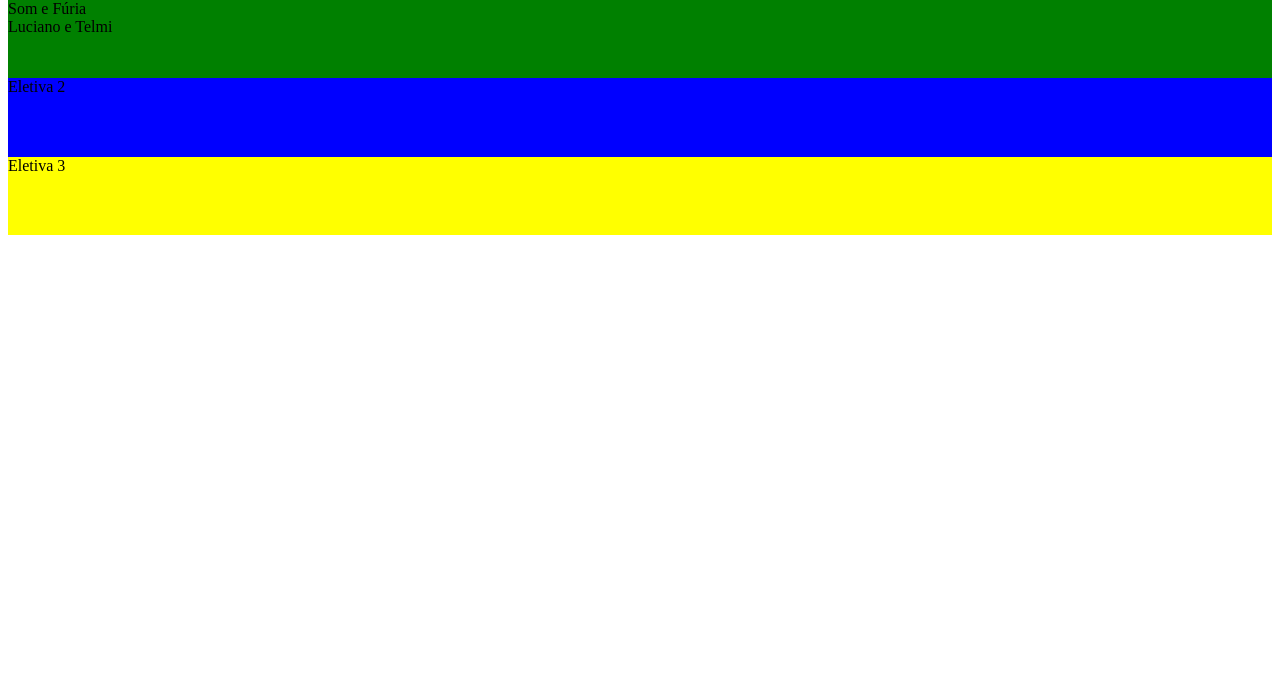
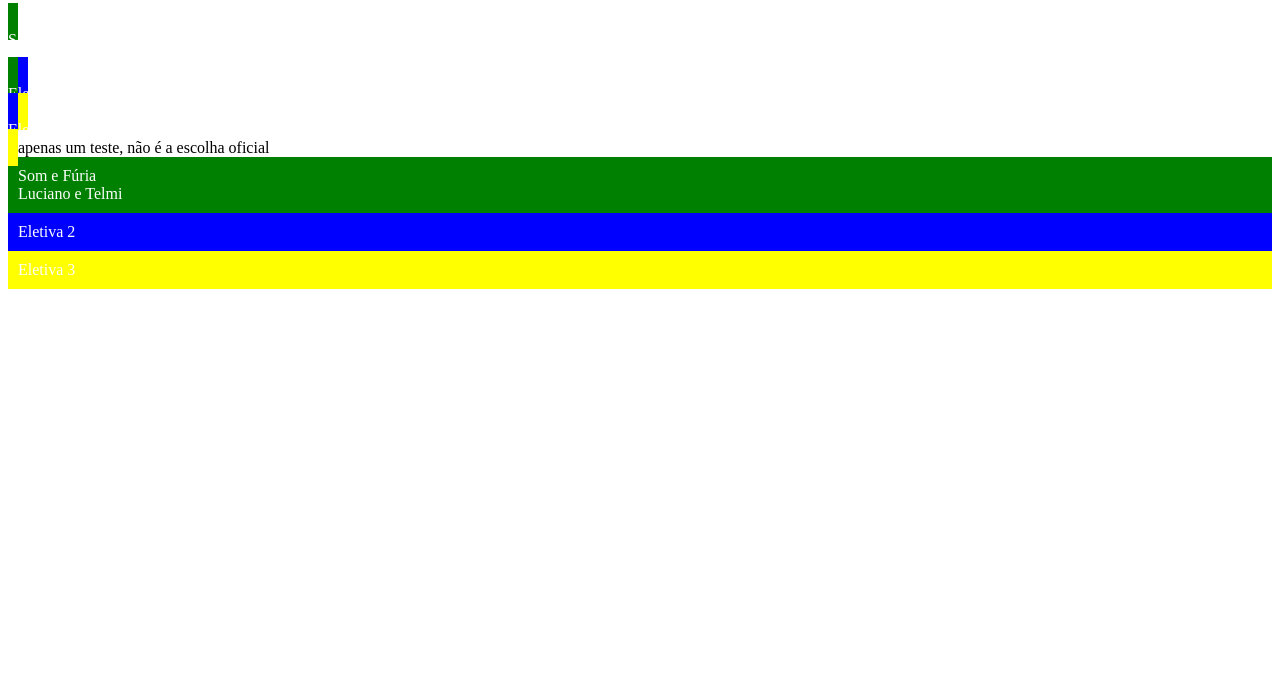
Before and after one commit to A-I-S-Tech/teste, a plain HTML site: page index.html in a window 1280 px wide. Shown: the part 125-800 px from the top of the page. Drawn offline with Linux system fonts and the light colour scheme.

Commit message:
Update index.html

```diff
--- a/index.html
+++ b/index.html
@@ -1,28 +1,56 @@
-<html>
+<!DOCTYPE html>
+<html lang="pt-br">
   <head>
-    <title> Escolha de eletiva </title>
+    <meta charset="UTF-8">
+    <meta name="viewport" content="width=device-width, initial-scale=1.0">
+    <title>Escolha de eletiva</title>
     <style>
-      .item{
+      .item {
         width: 100%;
         height: 10%;
+        color: white; /* Adicionei essa linha para garantir que o texto seja visível nas divs coloridas */
+        padding: 10px;
+        box-sizing: border-box; /* Adicionei essa linha para incluir padding na largura total da div */
+        cursor: pointer; /* Adicionei essa linha para indicar que as divs são clicáveis */
       }
-      .amarelo{
+      .amarelo {
         background-color: yellow;
       }
-      .azul{
+      .azul {
         background-color: blue;
       }
-      .verde{
+      .verde {
         background-color: green;
       }
-      .vermelho{
+      .vermelho {
         background-color: red;
       }
     </style>
   </head>
   <body>
-    <h1> Clique na eletiva de sua preferência e preencha o formulário </h1>
-    <h1> Isso é apenas um teste, não é a escolha oficial </h1>
+    <h1>Clique na eletiva de sua preferência e preencha o formulário</h1>
+    <h1>Isso é apenas um teste, não é a escolha oficial</h1>
+
+    <a class="item verde" href="google.com">
+      <div>
+        Som e Fúria <br>
+        Luciano e Telmi
+      </div>
+    </a>
+
+    <a class="item azul" href="google.com">
+      <div>
+        Eletiva 2
+      </div>
+    </a>
+
+    <a class="item amarelo" href="google.com">
+      <div>
+        Eletiva 3
+      </div>
+    </a>
+  </body>
+</html>apenas um teste, não é a escolha oficial </h1>
     <div class='item verde' href='google.com'>
       Som e Fúria <br>
       Luciano e Telmi
```
